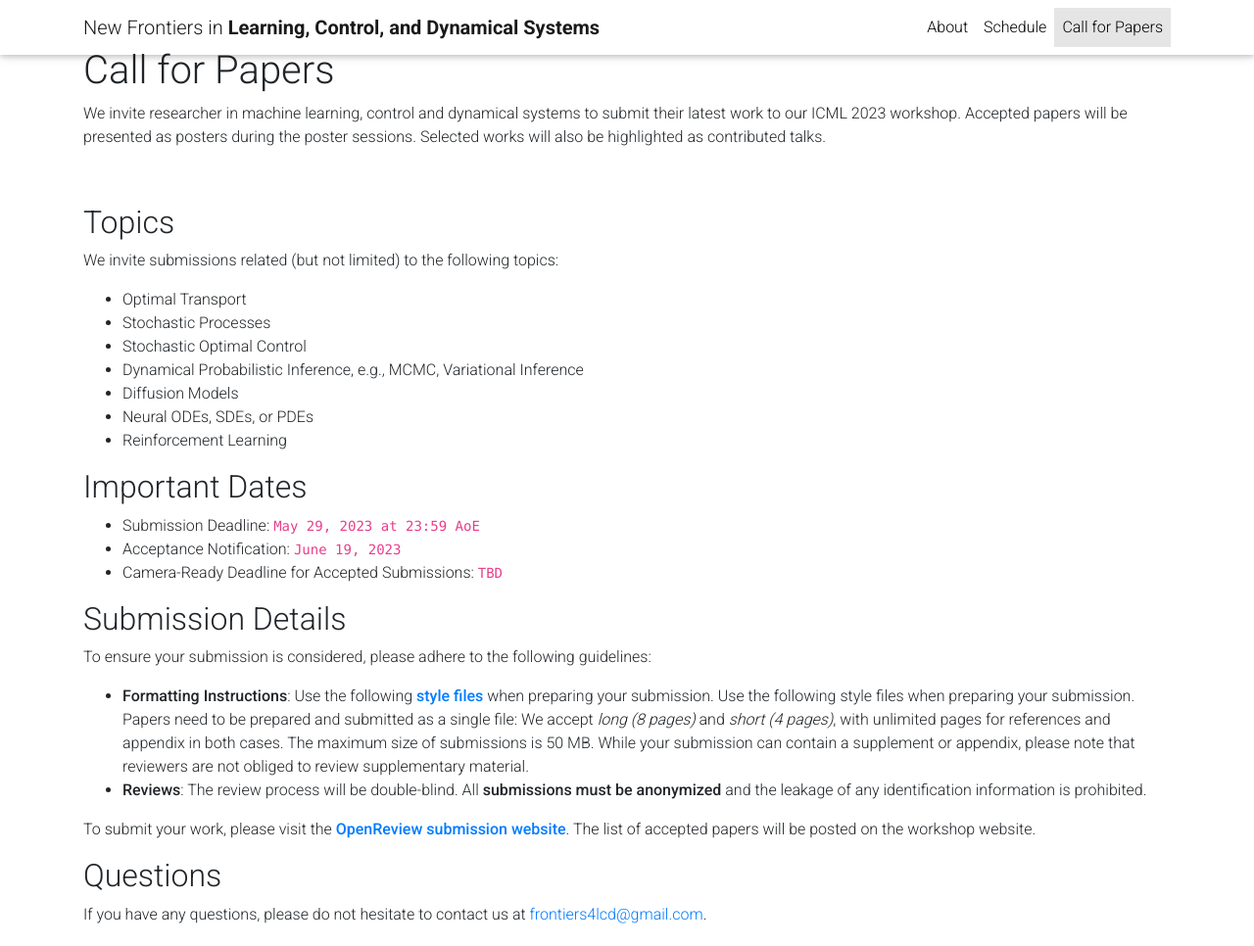
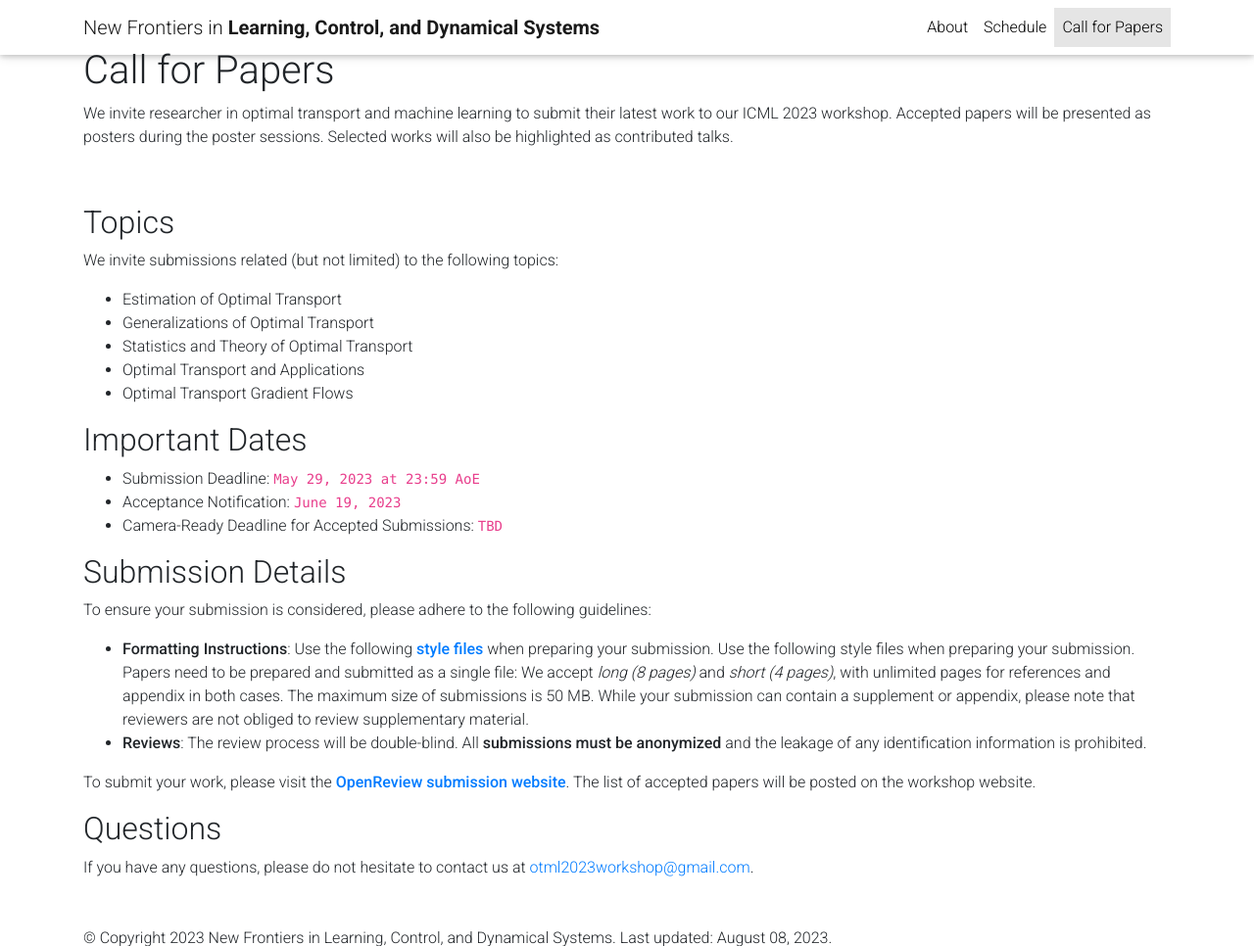
Before and after one commit to otmlworkshop/otmlworkshop.github.io, a Jekyll site: the page built from _pages/call.md, in a window 1280 px wide and 1118 px high, cut to the strip 0-966 px from the top of the window. Shown: the whole strip at 98% size. Built offline with Jekyll 4.4.1, drawn with Linux system fonts in a browser that asks for light colours; a style sheet for code colours, icons or effects is not loaded.

Commit message:
update the call for papers page with workshop themes and mail address for questions

```diff
--- a/_pages/call.md
+++ b/_pages/call.md
@@ -2,7 +2,7 @@
 layout: page
 permalink: /submissions/
 title: Call for Papers
-description: We invite researcher in machine learning, control and dynamical systems to submit their latest work to our ICML 2023 workshop. Accepted papers will be presented as posters during the poster sessions. Selected works will also be highlighted as contributed talks.
+description: We invite researcher in optimal transport and machine learning to submit their latest work to our ICML 2023 workshop. Accepted papers will be presented as posters during the poster sessions. Selected works will also be highlighted as contributed talks.
 nav: true
 nav_order: 3
 ---
@@ -13,13 +13,12 @@
 
 We invite submissions related (but not limited) to the following topics:
 
-*   Optimal Transport
-*   Stochastic Processes
-*   Stochastic Optimal Control
-*   Dynamical Probabilistic Inference, e.g., MCMC, Variational Inference
-*   Diffusion Models
-*   Neural ODEs, SDEs, or PDEs
-*   Reinforcement Learning
+*   Estimation of Optimal Transport
+*   Generalizations of Optimal Transport
+*   Statistics and Theory of Optimal Transport
+*   Optimal Transport and Applications
+*   Optimal Transport Gradient Flows
+
 
 ## Important Dates
 
@@ -39,4 +38,4 @@
 
 ## Questions
 
-If you have any questions, please do not hesitate to contact us at [frontiers4lcd@gmail.com](mailto:Frontiers4LCD@gmail.com).
+If you have any questions, please do not hesitate to contact us at [otml2023workshop@gmail.com](mailto:otml2023workshop@gmail.com).
```
